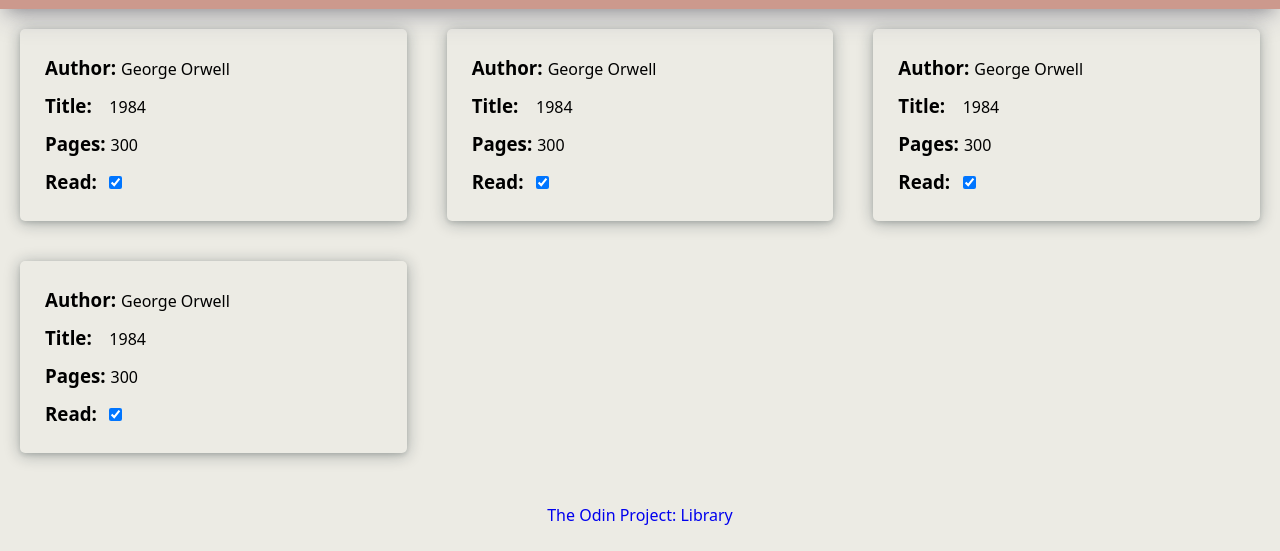
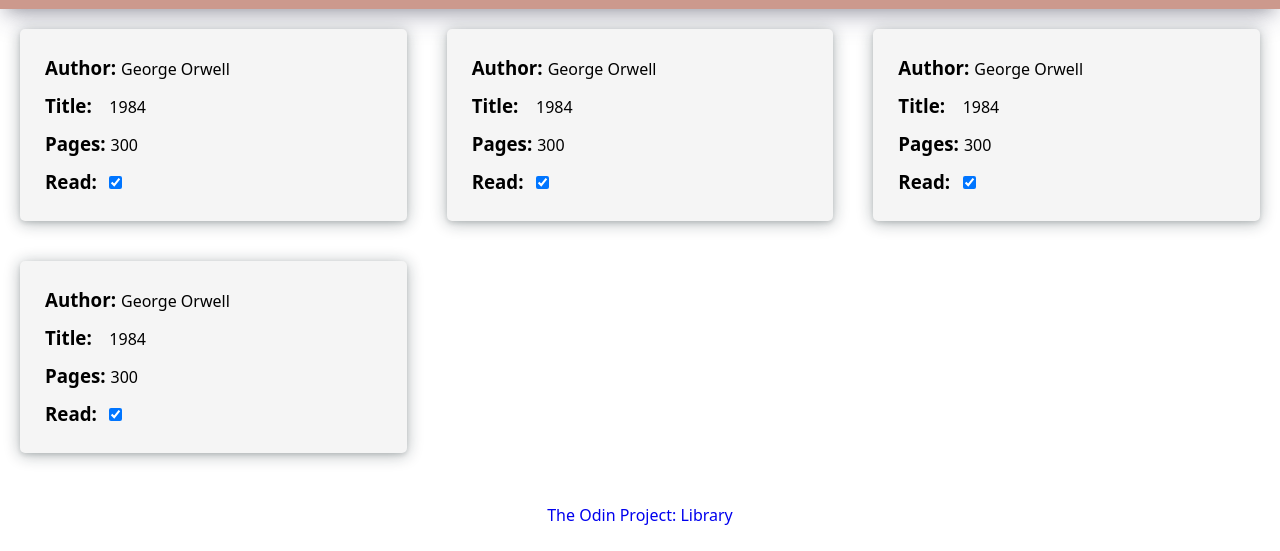
Before and after one commit to MrDomoArigato98/TOP-Library, a plain HTML site: page index.html in a window 1280 px wide. Shown: the part 66-617 px from the top of the page. Drawn offline with Linux system fonts and the light colour scheme.

Commit message:
Different body color

```diff
--- a/style.css
+++ b/style.css
@@ -73,7 +73,9 @@ h6 {
     --navbar-bg-color: #CC998D;
     --navbar-text-color: white;
 
-    --body-bg-color:#ECEBE4;
+    --body-bg-color:white;
+
+    --book-card-bg-color:#ECEBE4;
 }
 
 .navbar {
@@ -114,6 +116,8 @@ body{
     justify-content: center;
     border-radius: 5px;
     box-shadow: rgba(14, 30, 37, 0.12) 0px 2px 4px 0px, rgba(14, 30, 37, 0.32) 0px 2px 16px 0px;
+
+    background-color:#F5F5F5;
 }
 
 .book-title,.book-author,.book-pages,.book-read{
@@ -123,6 +127,7 @@ body{
     align-items: baseline;
 }
 .book-card h3{
+
     padding: 5px;
 }
 /* Use all this as a footer */
```
